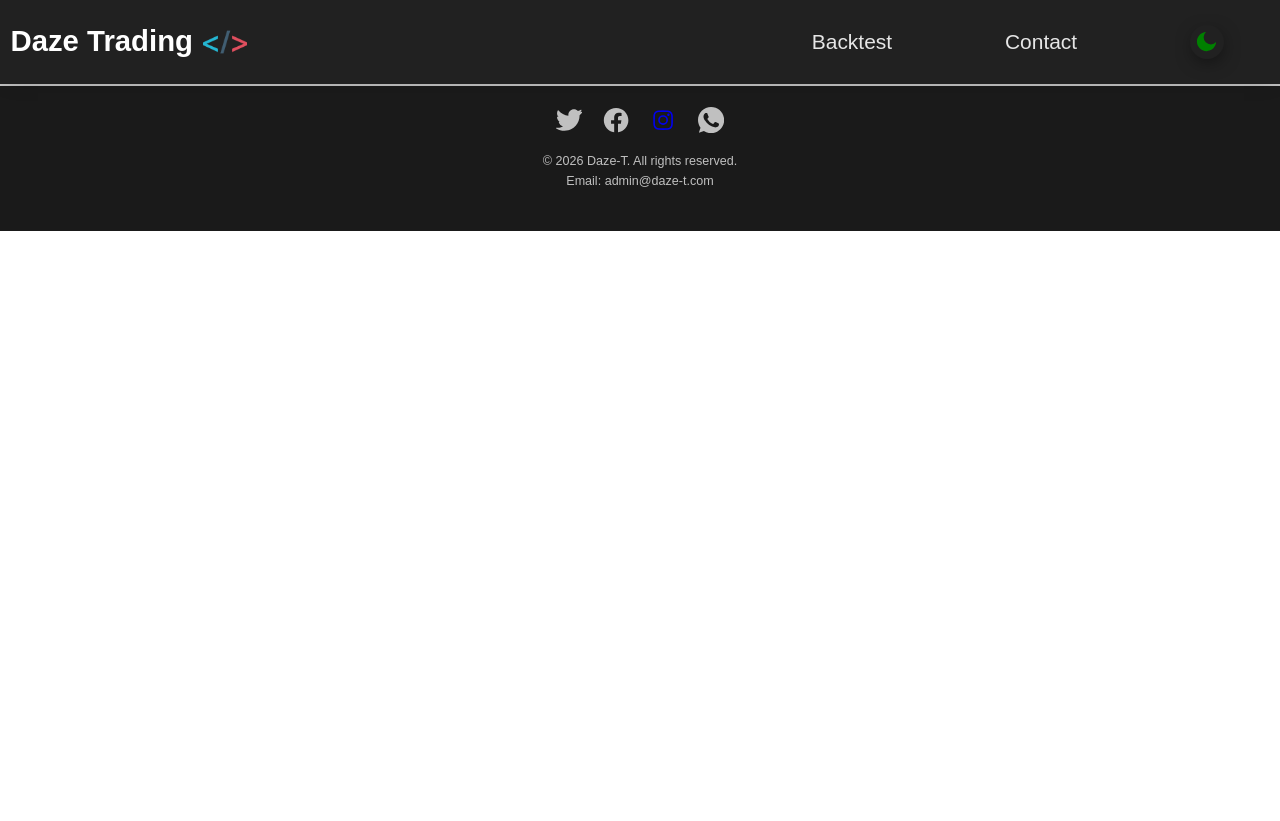
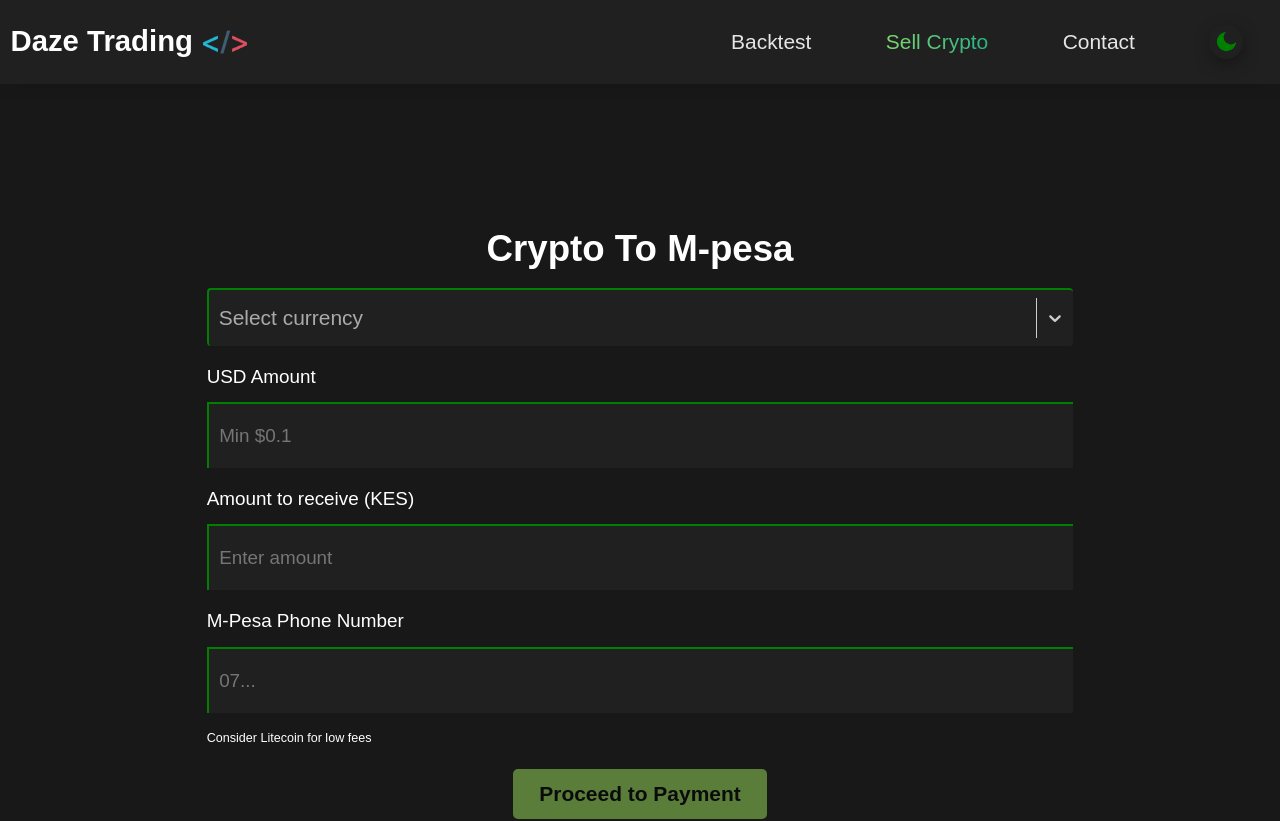
Before and after one commit to davidkiama/Daze-T, a React (Create React App) app: page /sellcrypto in a window 1280 px wide. Shown: the top 821 px of the page. Before the commit the page ends 800 px from the top, so only its background shows below. Built offline with nearby package versions, Linux system fonts and the light colour scheme; no server answers.

Commit message:
Added new design changes

```diff
--- a/src/App.js
+++ b/src/App.js
@@ -66,13 +66,13 @@
               Backtest
             </NavLink>
 
-            {/* <NavLink
-              to="/"
+            <NavLink
+              to="/sellcrypto"
               className={`${darkMode ? "dark-3" : ""} nav__item`}
               onClick={() => setDisplayMenu(false)}
             >
               Sell Crypto
-            </NavLink> */}
+            </NavLink>
 
             <NavLink
               to="/contact"
@@ -108,8 +108,9 @@
 
         <Routes>
           <Route path="/" exact element={<Backtest darkMode={darkMode} />} />
+          <Route path="/sellcrypto" exact element={<Home darkMode={darkMode} />} />
           <Route path="/contact" element={<Contact darkMode={darkMode} />} />
-          <Route path="/backtest" element={<Backtest darkMode={darkMode} />} />
+          {/* <Route path="/backtest" element={<Backtest darkMode={darkMode} />} /> */}
           <Route path="/pay/:paymentId" element={<PaymentStatus darkMode={darkMode} />} />
           <Route path="/success" element={<Success darkMode={darkMode} />} />
         </Routes>
--- a/src/components/Pages/Home.js
+++ b/src/components/Pages/Home.js
@@ -134,7 +134,7 @@
       ...base,
       backgroundColor: darkMode ? "#202020" : "#f8f8f8",
       // Change border to green when focused
-      borderColor: state.isFocused ? "green" : "#c0c0c0",
+      borderColor: "green",
       borderWidth: "2px",
       borderRight: "none",
       borderBottom: "none",
@@ -144,18 +144,18 @@
       fontSize: "2rem",
       // Prevent the default hover effect from overriding your green border
       "&:hover": {
-        borderColor: state.isFocused ? "green" : "#a0a0a0",
+        borderColor: "green",
       },
     }),
 
     singleValue: (base) => ({
       ...base,
-      color: darkMode ? "#fff" : "#000",
+      color: darkMode ? "#ccc" : "#000",
     }),
 
     input: (base) => ({
       ...base,
-      color: darkMode ? "#fff" : "#000",
+      color: darkMode ? "#ccc" : "#000",
     }),
 
     placeholder: (base) => ({
@@ -165,7 +165,7 @@
 
     menu: (base) => ({
       ...base,
-      backgroundColor: darkMode ? "#202020" : "#fff",
+      backgroundColor: darkMode ? "#202020" : "#ccc",
     }),
 
     option: (base, state) => ({
@@ -176,8 +176,8 @@
           : "#eee"
         : darkMode
           ? "#202020"
-          : "#fff",
-      color: darkMode ? "#fff" : "#000",
+          : "#ccc",
+      color: darkMode ? "#ccc" : "#000",
       cursor: "pointer",
     }),
   };
```
Also changed, not shown: 1 other file (tests, documents, lock files or other folders).
